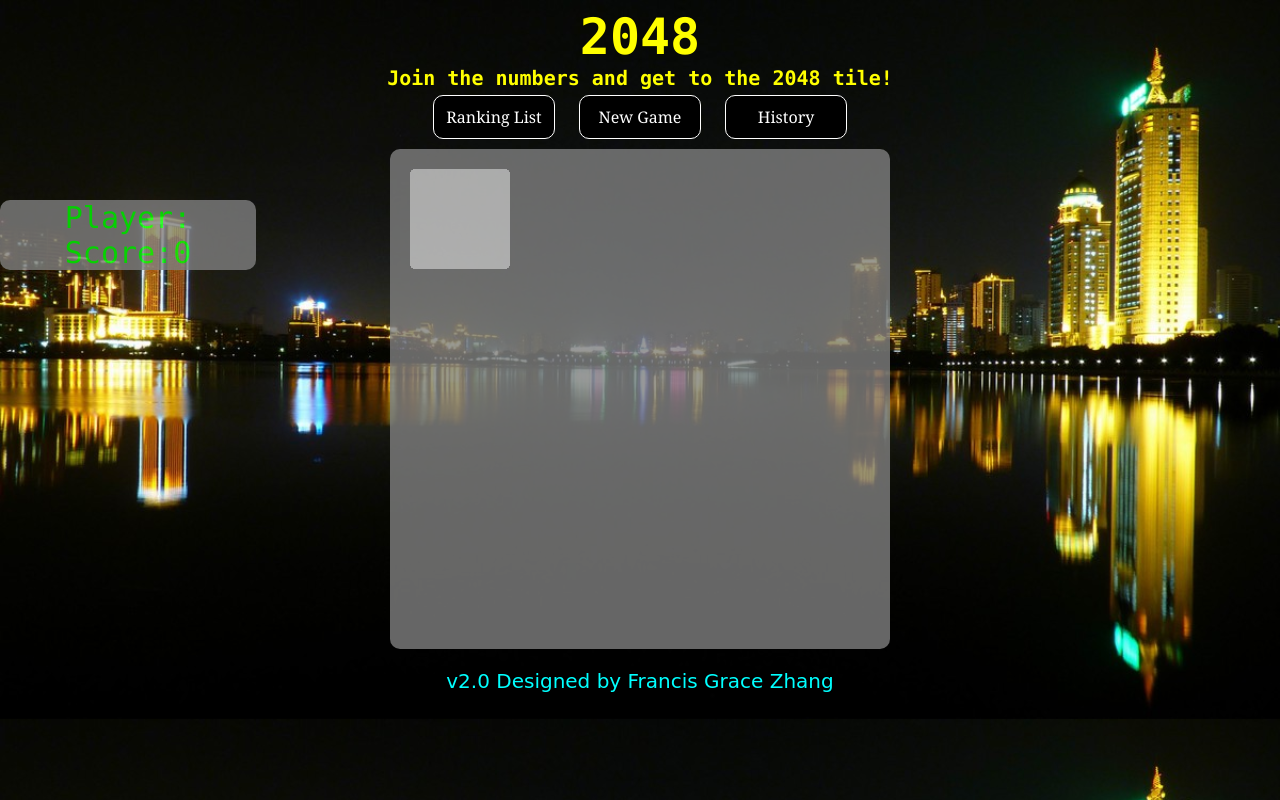
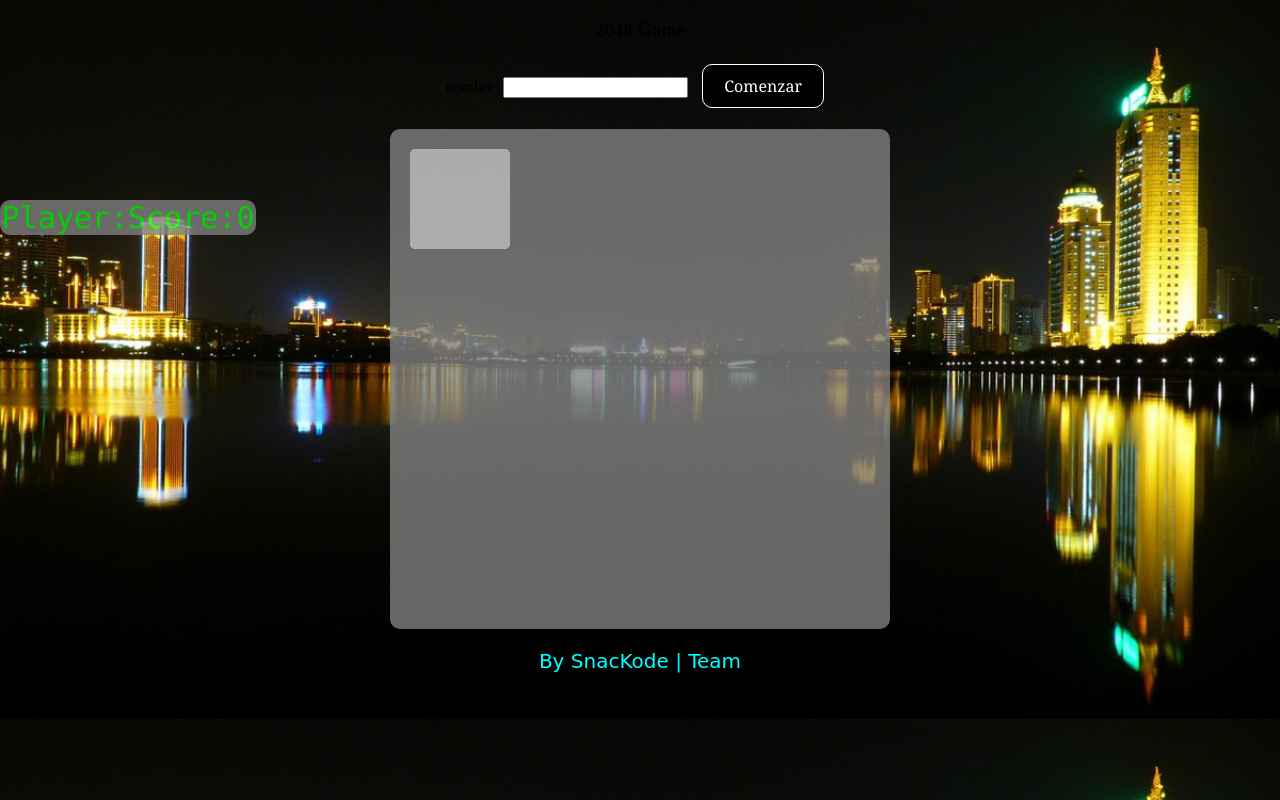
Before and after one commit to andycruz9410/andycruz9410.github.io, a plain HTML site: page 2048WebGame/index1.html in a window 1280 px wide. Drawn offline with Linux system fonts and the light colour scheme.

Commit message:
Update index1.html

```diff
--- a/2048WebGame/index1.html
+++ b/2048WebGame/index1.html
@@ -12,12 +12,10 @@
 <script src="./js/judge.js"></script>
 <body>
 <header>
-    <h1>2048</h1>
-    <h2>Join the numbers and get to the 2048 tile!</h2>
-    <a href="ranking.html" target="_blank" class="button">Ranking List</a>
-    <a href="javascript:newGame()" class="button">New Game</a>
-    <a href="history.html" target="_blank" class="button">History</a>
-    <p id="scoreboard">Player:<span id="player"></span><br/>Score:<span id="score">0</span></p>
+    <h3>2048 Game</h3>
+	<p>nombre: <input type="text" id="nombre"/>
+    <a href="javascript:newGame()" class="button">Comenzar</a></p>
+    <a id="scoreboard">Player:<span id="player"></span>Score:<span id="score">0</span></a>
 </header>
 
 <div id="grid-container"></div>
@@ -33,6 +31,6 @@
 </script>
 
 <footer>
-    <p>v2.0 Designed by Francis Grace Zhang</p>
+    <p>By SnacKode | Team</p>
 </footer>
 </body>
```
